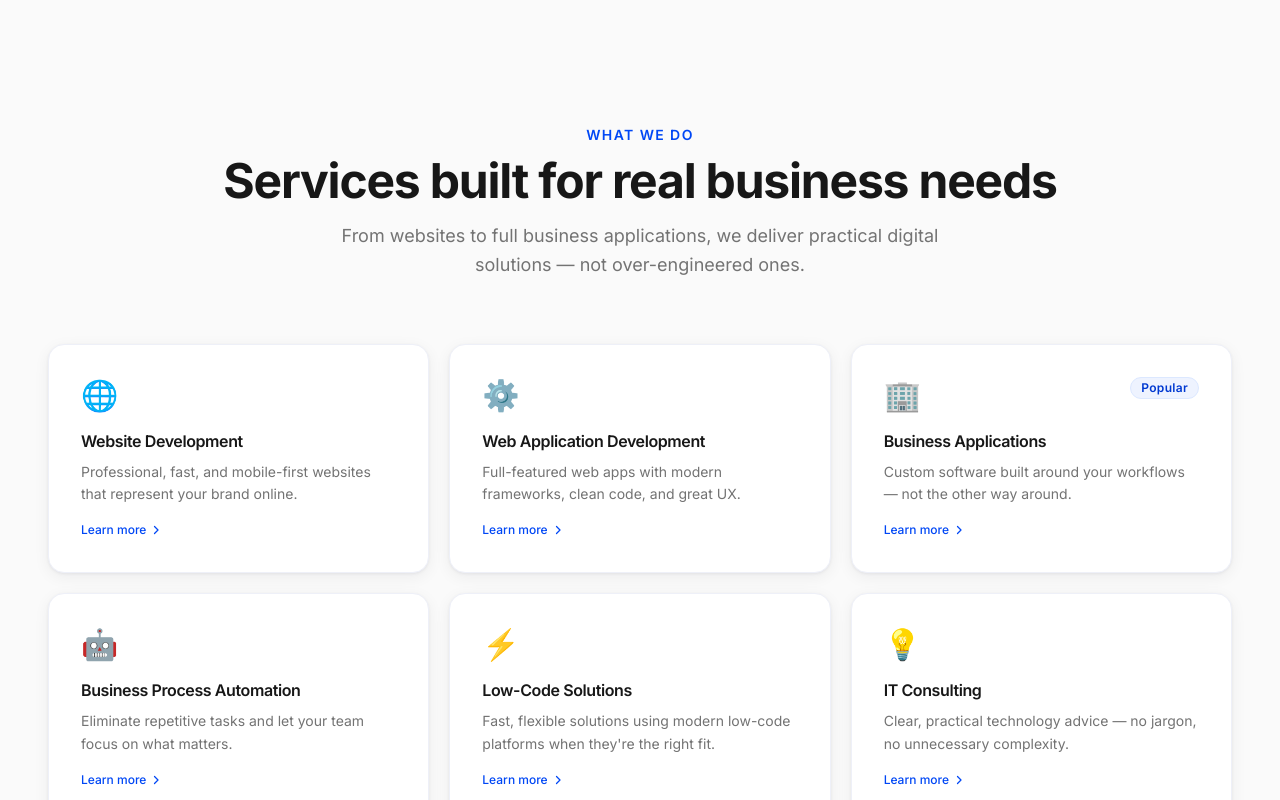
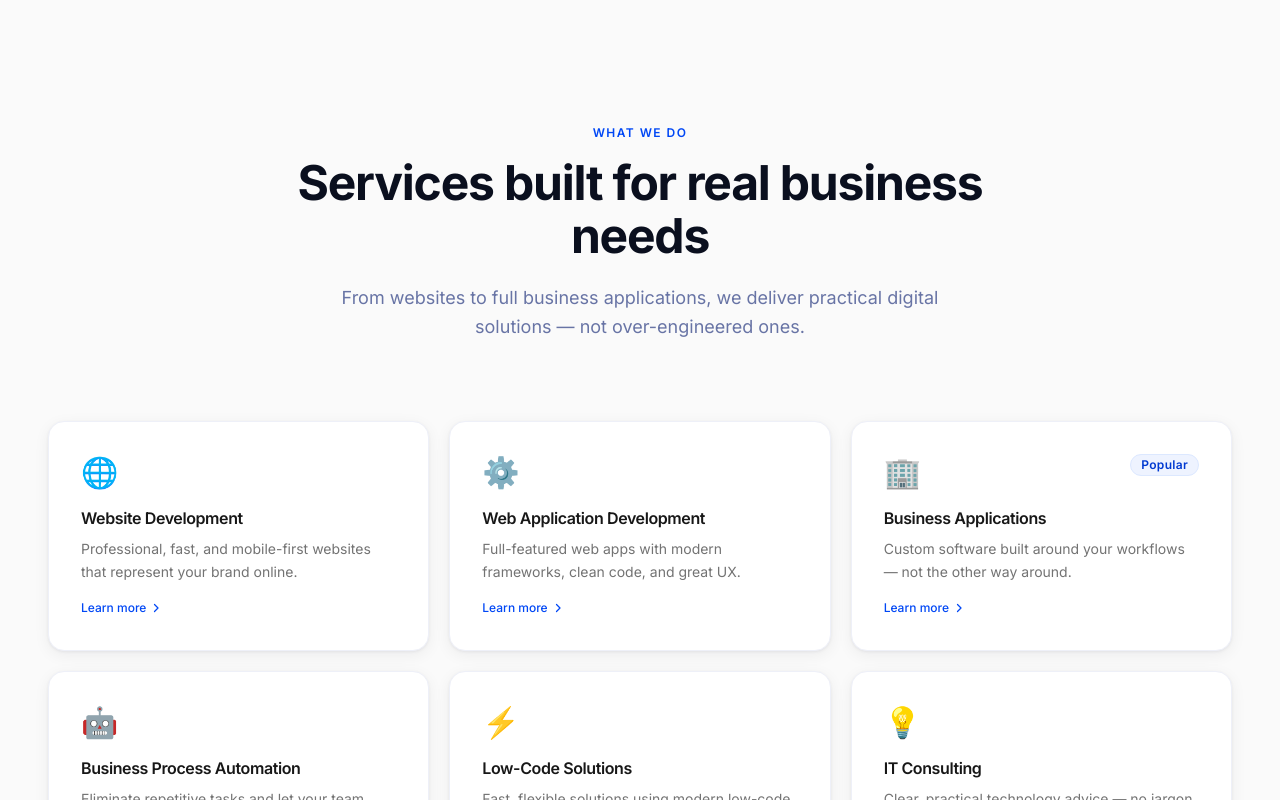
Before and after one commit to fatma-arch-lab/fwd-lab, a Next.js app: page / in a window 1280 px wide. Shown: the part 1080-1880 px from the top of the page. Built offline with nearby package versions, Linux system fonts and the light colour scheme.

Commit message:
design: src/components/ui/SectionHeading.tsx

```diff
--- a/src/components/ui/SectionHeading.tsx
+++ b/src/components/ui/SectionHeading.tsx
@@ -1,35 +1,49 @@
 import { cn } from "@/lib/utils";
 
 interface SectionHeadingProps {
-  eyebrow?: string;
-  title: string;
+  eyebrow?:   string;
+  title:      string;
   description?: string;
-  align?: "left" | "center";
+  align?:     "left" | "center";
   className?: string;
+  /** Render the title with gradient on a dark background */
+  light?:     boolean;
 }
 
 export function SectionHeading({
   eyebrow,
   title,
   description,
-  align = "center",
+  align     = "center",
   className,
+  light     = false,
 }: SectionHeadingProps) {
   const isCenter = align === "center";
+
   return (
-    <div className={cn(isCenter ? "text-center" : "text-left", "mb-12 md:mb-16", className)}>
+    <div className={cn(isCenter ? "text-center" : "text-left", "mb-14 md:mb-20", className)}>
       {eyebrow && (
-        <p className="mb-3 text-sm font-semibold uppercase tracking-widest text-brand-600">
+        <span className={cn(
+          "eyebrow mb-4 block",
+          light ? "text-brand-300" : "text-brand-600"
+        )}>
           {eyebrow}
-        </p>
+        </span>
       )}
-      <h2 className="text-3xl font-bold text-neutral-900 md:text-4xl lg:text-5xl">
+      <h2
+        className={cn(
+          "text-h2 md:text-[3rem] font-bold leading-[1.1] tracking-tight",
+          light ? "text-white" : "text-ink-950",
+          isCenter && "mx-auto max-w-3xl"
+        )}
+      >
         {title}
       </h2>
       {description && (
         <p
           className={cn(
-            "mt-4 text-lg text-neutral-500 leading-relaxed",
+            "mt-5 text-lg leading-relaxed",
+            light ? "text-ink-300" : "text-ink-500",
             isCenter ? "mx-auto max-w-2xl" : "max-w-2xl"
           )}
         >
```
